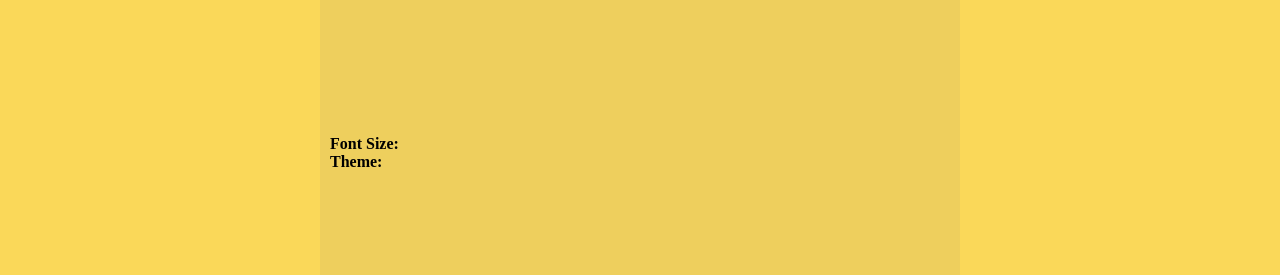
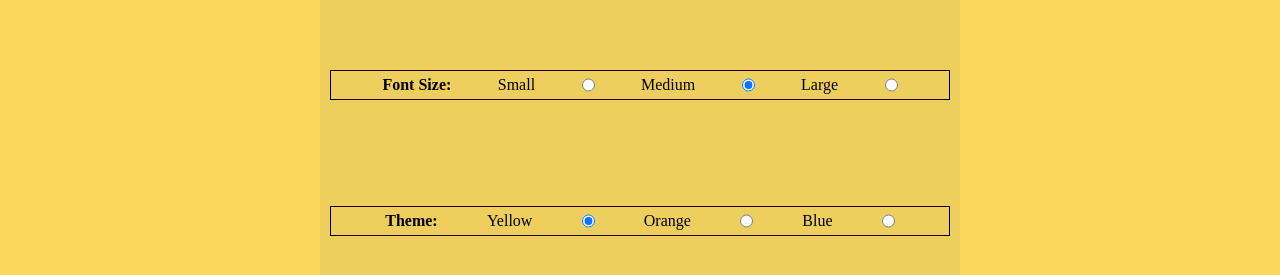
Before and after one commit to pcon92/banking-application, a React (Create React App) app: page /settings-page in a window 1280 px wide. Shown: the part 247-522 px from the top of the page. Built offline with nearby package versions, Linux system fonts and the light colour scheme.

Commit message:
added radio buttons on settings page, currently non functional

```diff
--- a/src/components/settings.js
+++ b/src/components/settings.js
@@ -11,8 +11,24 @@ const Settings = () => {
             <Navbar/>
             <div style={stylesSettings.background}>
                 <div style={stylesSettings.settingsBox}>
-                    <h4>Font Size:</h4>
+                    <div style={stylesSettings.fontSizeContainer}>
+                        <h4>Font Size:</h4>
+                        <label for="small"> Small </label>
+                        <input type="radio" id="small" value="small" name="fontSize" />
+                        <label for="medium"> Medium </label>
+                        <input type="radio" id="medium" value="medium" name="fontSize" defaultChecked />
+                        <label for="large"> Large </label>
+                        <input type="radio" id="large" value="large" name="fontSize" />
+                    </div>
+                    <div style={stylesSettings.themeContainer}>
                     <h4>Theme:</h4>
+                        <label for="yellow"> Yellow </label>
+                        <input type="radio" id="yellow" value="yellow" name="theme" defaultChecked />
+                        <label for="orange"> Orange </label>
+                        <input type="radio" id="orange" value="orange" name="theme" />
+                        <label for="blue"> Blue </label>
+                        <input type="radio" id="blue" value="blue" name="theme" />
+                    </div>
                 </div>
             </div>
         </>
@@ -35,8 +51,20 @@ const stylesSettings = {
         width: "50vw",
         display: "flex",
         flexDirection: "column",
-        justifyContent: "center",
+        justifyContent: "space-evenly",
         padding: 10
+    },
+    fontSizeContainer: {
+        display: "flex",
+        justifyContent: "space-evenly",
+        padding: 5,
+        border: "1px solid black"
+    },
+    themeContainer: {
+        display: "flex",
+        justifyContent: "space-evenly",
+        padding: 5,
+        border: "1px solid black"
     },
 };
 
```
